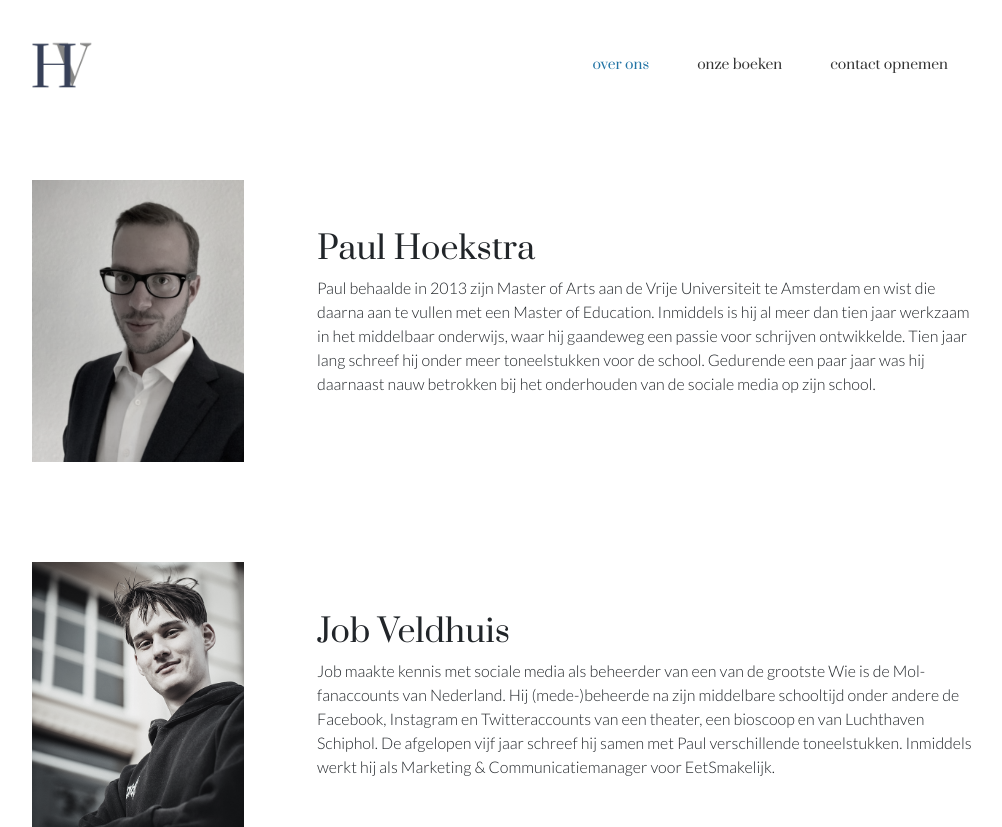
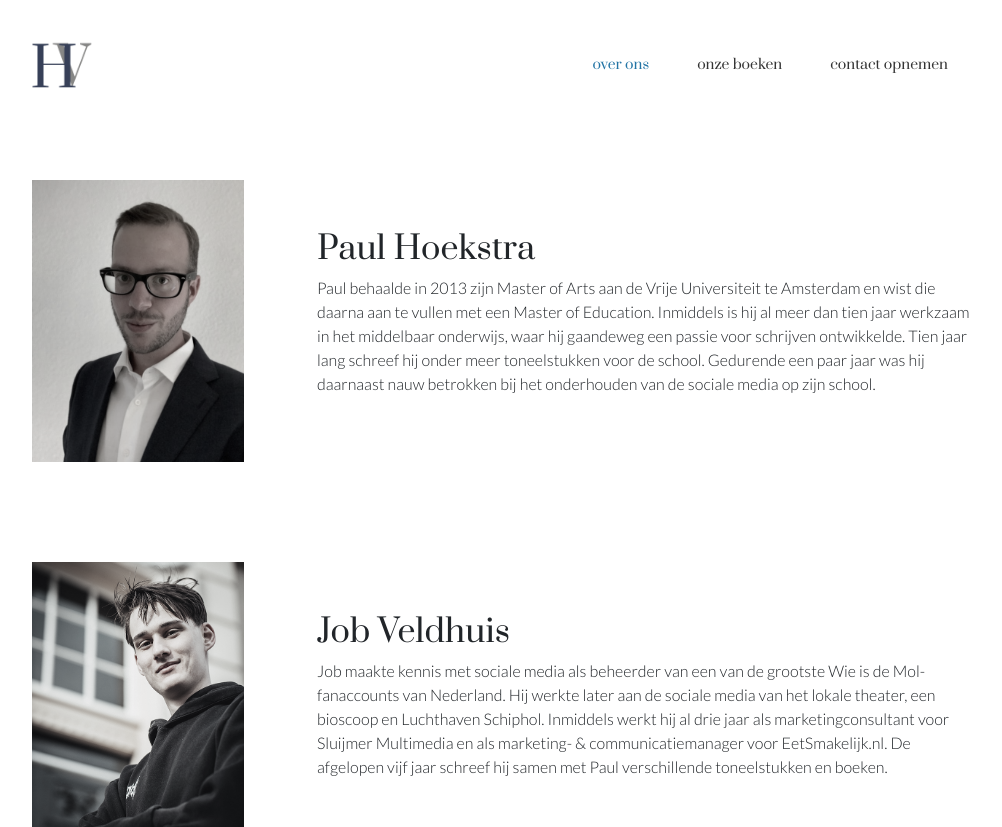
Before and after one commit to jobveldhuis/hoekstraenveldhuis.nl, a Next.js app in the folder hoekstraenveldhuis.nl/: page /over-ons in a window 1280 px wide. Shown: the top 827 px of the page, without its empty margins (138-1140 px from the left). Built offline with nearby package versions, Linux system fonts and the light colour scheme.

Commit message:
Proper import documentation

```diff
--- a/hoekstraenveldhuis.nl/pages/over-ons.js
+++ b/hoekstraenveldhuis.nl/pages/over-ons.js
@@ -1,5 +1,16 @@
+/**
+ * React
+ */
 import React from 'react'
+
+/**
+ * Next
+ */
 import Head from 'next/head'
+
+/**
+ * UI Components
+ */
 import Layout from '../components/Layout'
 import PeopleComponent from '../components/PeopleComponent'
 
@@ -27,7 +38,7 @@ export default function Home () {
                 />
                 <PeopleComponent
                     name={'Job Veldhuis'}
-                    description={'Job maakte kennis met sociale media als beheerder van een van de grootste Wie is de Mol-fanaccounts van Nederland. Hij (mede-)beheerde na zijn middelbare schooltijd onder andere de Facebook, Instagram en Twitteraccounts van een theater, een bioscoop en van Luchthaven Schiphol. De afgelopen vijf jaar schreef hij samen met Paul verschillende toneelstukken. Inmiddels werkt hij als Marketing & Communicatiemanager voor EetSmakelijk.'}
+                    description={'Job maakte kennis met sociale media als beheerder van een van de grootste Wie is de Mol-fanaccounts van Nederland. Hij werkte later aan de sociale media van het lokale theater, een bioscoop en Luchthaven Schiphol. Inmiddels werkt hij al drie jaar als marketingconsultant voor Sluijmer Multimedia en als marketing- & communicatiemanager voor EetSmakelijk.nl. De afgelopen vijf jaar schreef hij samen met Paul verschillende toneelstukken en boeken.'}
                     image={'images/job-veldhuis.jpg'}
                 />
             </Layout>
```
